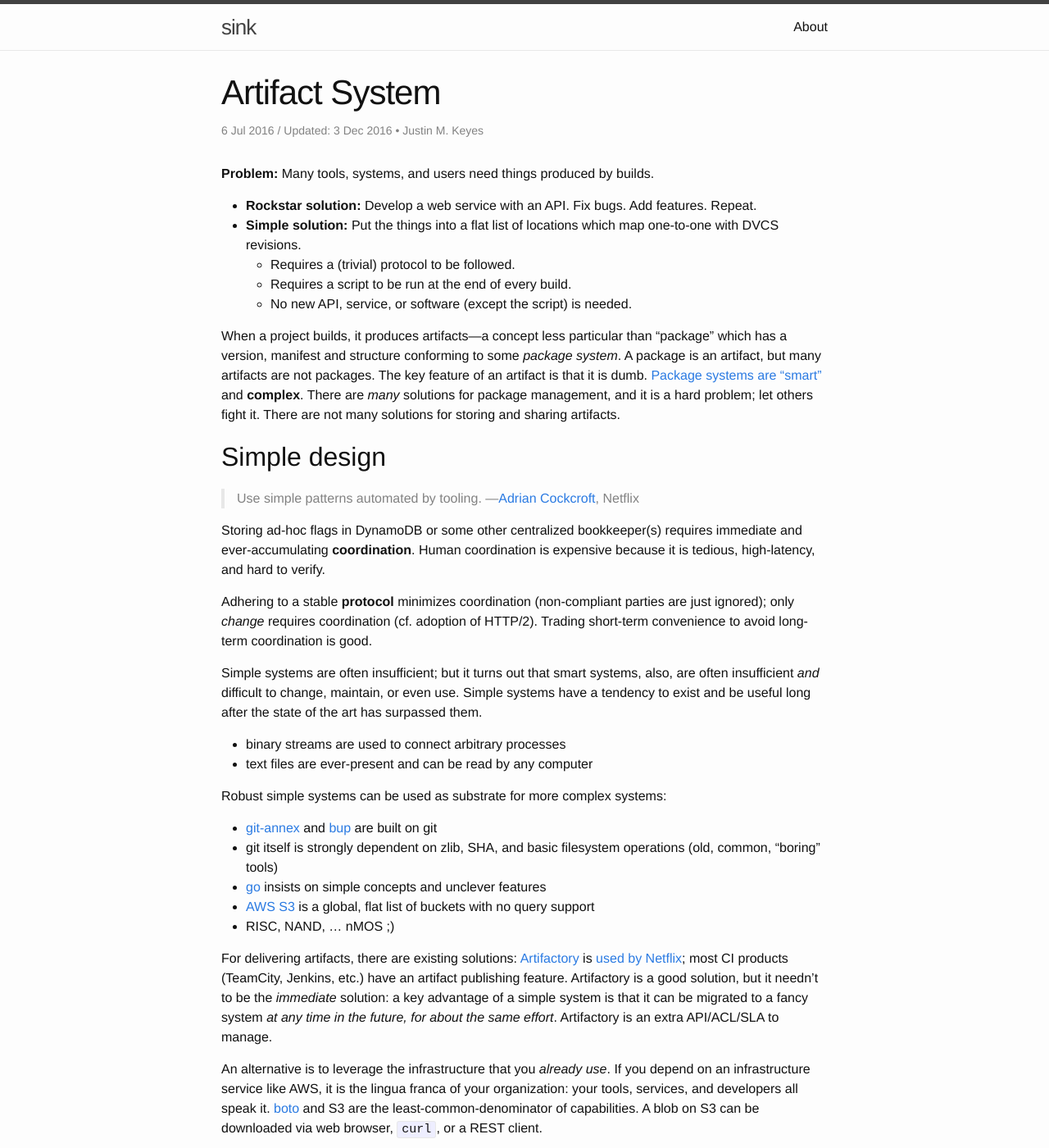
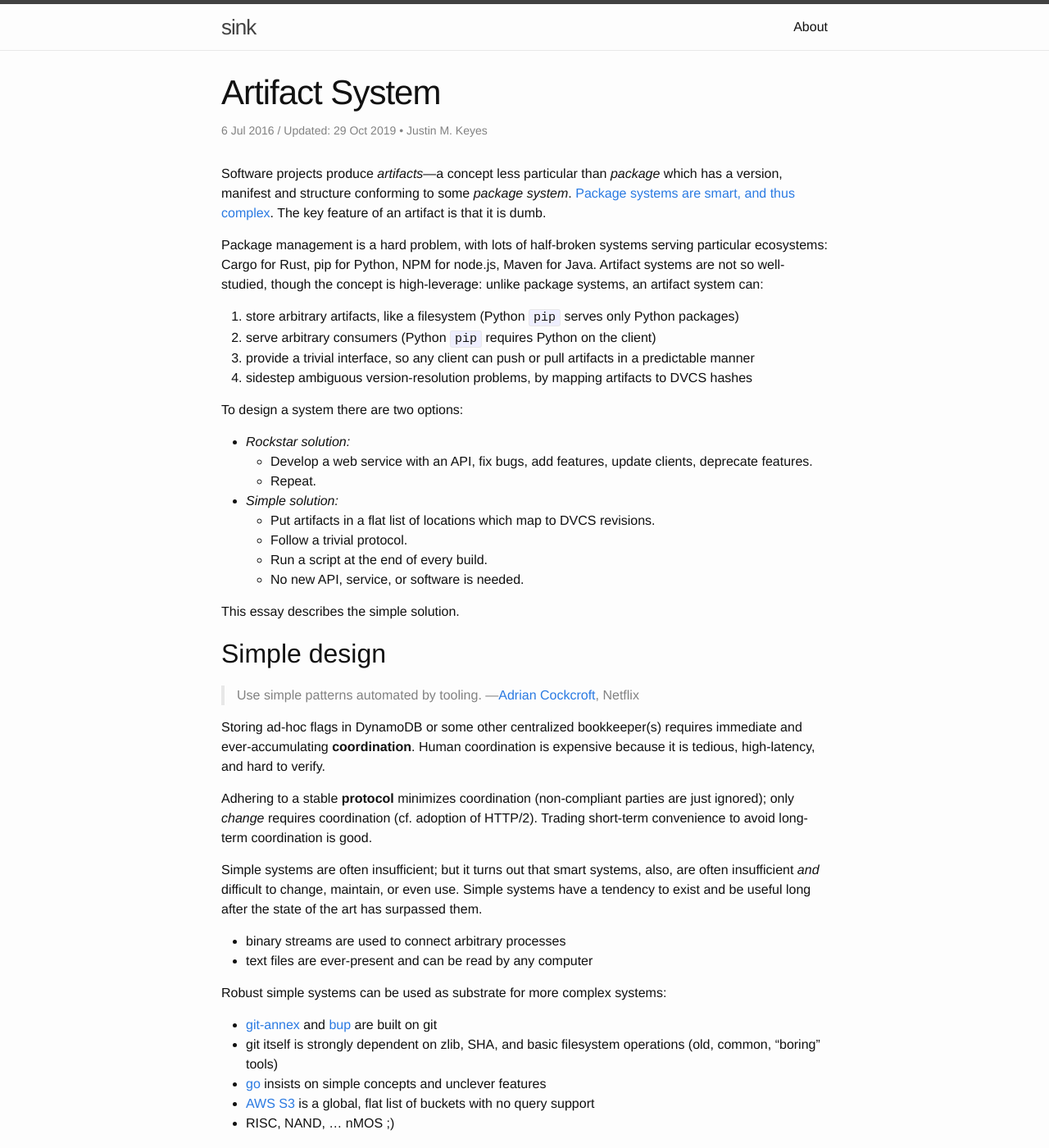
Before and after one commit to justinmk/justinmk.github.io, a Jekyll site: the page built from _posts/2016-07-06-artifact-system.md, in a window 1280 px wide and 1400 px high. Shown: the whole window at 82% size. Built offline with Jekyll 4.4.1, drawn with Linux system fonts in a browser that asks for light colours; some of the changed text lies outside the part shown.

Commit message:
post: artifact system

```diff
--- a/_posts/2016-07-06-artifact-system.md
+++ b/_posts/2016-07-06-artifact-system.md
@@ -1,29 +1,39 @@
 ---
 layout: post
 date: 2016-07-06
-last_modified_at: 2016-12-03
+last_modified_at: 2019-10-29
 published: true
 author: Justin M. Keyes
 title: Artifact System
 ---
 
-**Problem:** Many tools, systems, and users need things produced by builds.
+Software projects produce _artifacts_—a concept less particular than _package_
+which has a version, manifest and structure conforming to some _package
+system_. [Package systems are smart, and thus complex][Package]. The key
+feature of an artifact is that it is dumb.
 
-  - **Rockstar solution:** Develop a web service with an API. Fix bugs. Add
-    features. Repeat.
-  - **Simple solution:** Put the things into a flat list of locations which map
-    one-to-one with DVCS revisions.
-      - Requires a (trivial) protocol to be followed.
-      - Requires a script to be run at the end of every build.
-      - No new API, service, or software (except the script) is needed.
+Package management is a hard problem, with lots of half-broken systems serving
+particular ecosystems: Cargo for Rust, pip for Python, NPM for node.js, Maven
+for Java. Artifact systems are not so well-studied, though the concept is
+high-leverage: unlike package systems, an artifact system can:
 
-When a project builds, it produces artifacts—a concept less particular than
-"package" which has a version, manifest and structure conforming to some
-_package system_. A package is an artifact, but many artifacts are not packages.
-The key feature of an artifact is that it is dumb. [Package systems are
-"smart"][Package] and **complex**. There are _many_ solutions for package
-management, and it is a hard problem; let others fight it. There are not many
-solutions for storing and sharing artifacts.
+1. store arbitrary artifacts, like a filesystem (Python `pip` serves only Python packages)
+2. serve arbitrary consumers (Python `pip` requires Python on the client)
+3. provide a trivial interface, so any client can push or pull artifacts in a predictable manner
+4. sidestep ambiguous version-resolution problems, by mapping artifacts to DVCS hashes
+
+To design a system there are two options:
+
+- _Rockstar solution:_
+  - Develop a web service with an API, fix bugs, add features, update clients, deprecate features.
+  - Repeat.
+- _Simple solution:_
+  - Put artifacts in a flat list of locations which map to DVCS revisions.
+  - Follow a trivial protocol.
+  - Run a script at the end of every build.
+  - No new API, service, or software is needed.
+
+This essay describes the simple solution.
 
 Simple design
 -------------
@@ -57,18 +67,10 @@
   with no query support
 * RISC, NAND, ... nMOS ;)
 
-For delivering artifacts, there are existing solutions: [Artifactory] is [used by
-Netflix]; most CI products (TeamCity, Jenkins, etc.) have an artifact publishing
-feature. Artifactory is a good solution, but it needn't to be the _immediate_
-solution: a key advantage of a simple system is that it can be migrated to
-a fancy system _at any time in the future, for about the same effort_.
-Artifactory is an extra API/ACL/SLA to manage.
-
-An alternative is to leverage the infrastructure that you _already use_. If you
-depend on an infrastructure service like AWS, it is the lingua franca of your
+If you use an infrastructure service like AWS, it is the lingua franca of your
 organization: your tools, services, and developers all speak it. [boto] and S3
-are the least-common-denominator of capabilities. A blob on S3 can be downloaded
-via web browser, `curl`, or a REST client.
+are the least-common-denominator of capabilities. A blob on S3 can be fetched
+by web browser, `curl`, or a REST client.
 
 We can use AWS S3 to build a serverless, API-less, decentralized artifact source.
 
@@ -80,7 +82,7 @@
 1. **Artifact:** A thing produced by a build
 2. [**Address:**](#address) Global location of the artifact for a given build;
    each address has a **parent** (and ancestors)
-3. [**Metafile:**](#metafile-buildmetajson) JSON map of artifact names and
+3. [**Metafile:**](#metafile-build_metajson) JSON map of artifact names and
    their addresses
 4. [**Metalogic:**](#metalogic) Script (`build_meta.py`) that builds the
    metafile
@@ -119,9 +121,9 @@
 Address
 -------
 
-Artifacts for a given VCS revision (git hash)--for any project--are stored at an
-_artifact address_, which is basically a "snapshot" of artifacts corresponding
-to a VCS revision. An artifact address has the form:
+Artifacts for a given DVCS revision (git hash)--for any project--are stored at an
+_artifact address_, which is just a snapshot of artifacts corresponding to
+a DVCS revision. An artifact address has the form:
 
     s3://dev/builds/<hash>
 
@@ -134,8 +136,8 @@
 Metafile: build\_meta.json
 --------------------------
 
-We described an _artifact address_ as a snapshot of the project output for
-a given VCS revision. From that snapshot we should be able to deploy or install
+We defined _artifact address_ as a snapshot of the project output for a given
+DVCS revision. From that snapshot we should be able to deploy or install
 the product. But each snapshot may be "sparse": it contains only artifacts that
 actually changed, and the missing artifacts are resolved by looking at the
 ancestor addresses. If a build wasn't triggered to produce an artifact, we
@@ -255,13 +256,13 @@
 Protocol
 --------
 
-All builds are expected to follow a simple protocol:
+All builds must follow a simple protocol:
 
 * Each artifact name must be unique across all projects. Define the artifact
   names in a single source (hard-coded in `build_meta.py`, if you like).
 * Each project's _buildscript_ defines and produces its artifacts. The internal
   logic of the script is irrelevant; the end result must be that the artifacts
-  are sent to the [artifact address](#artifact-address) having names conforming
+  are sent to the [artifact address](#address) having names conforming
   to the set of valid artifact names.
 * All branches (even feature branches, codereviews, pull-requests, etc.) should
   build and upload their artifacts. (So any deploy or test system can expect the
@@ -272,21 +273,22 @@
 Conclusion
 ----------
 
-We have a single source of artifacts that can be used by test systems, developer
-workstations, and production deployments. Compare the previous approach where QA
-automation, QA manual test, cloud production, on-premise patching, continuous
-integration, etc., _each_ built their own artifacts using custom scripts and
-unshared configuration.
+The artifact system is a single, predictable "source of truth" consumable by
+test systems, developer workstations, and deployments. Compare the accidental
+approach: where QA automation, QA manual test, cloud production, on-premise
+patching, continuous integration, and developers _each_ build their own
+artifacts using custom scripts and unshared configuration.
 
-An artifact system, like a [package system][Package], is _not_ purely
-a technical problem: much of it is based on a common understanding which may
-change in your organization over time. By embracing that informality, we can
-build a useful system with minimal effort.
+An artifact system, like a [package system][Package], is not purely a technical
+problem: it derives in part from a common understanding which may change in
+your organization over time. By embracing that informality, we can build
+a useful system with minimal effort.
 
-Another option is to describe dependencies meaningfully, instead of the ad-hoc
-approach of Maven, Artifactory, and other common tools. Rich Hickey expounds on
-the flaws of current approaches for handling the underspecified nature of
-dependencies and versions in his ["Spec-ulation" talk](https://youtu.be/oyLBGkS5ICk).
+The future of package management and artifact resolution demands a more
+sophisticated approach that eliminates the need for ecosystem-biased solutions:
+describe dependencies _meaningfully_, instead of the underspecified heuristics
+of traditional systems. Rich Hickey presents a way forward in
+["Speculation"](https://youtu.be/oyLBGkS5ICk).
 
 [Package]: https://medium.com/@sdboyer/4ae9c17d9527
 [Adrian Cockcroft]: http://www.slideshare.net/adriancockcroft/microservices-workshop-craft-conference/22
```
Also changed, not shown: other parts of _posts/2016-07-06-artifact-system.md (+11 -12 lines).
